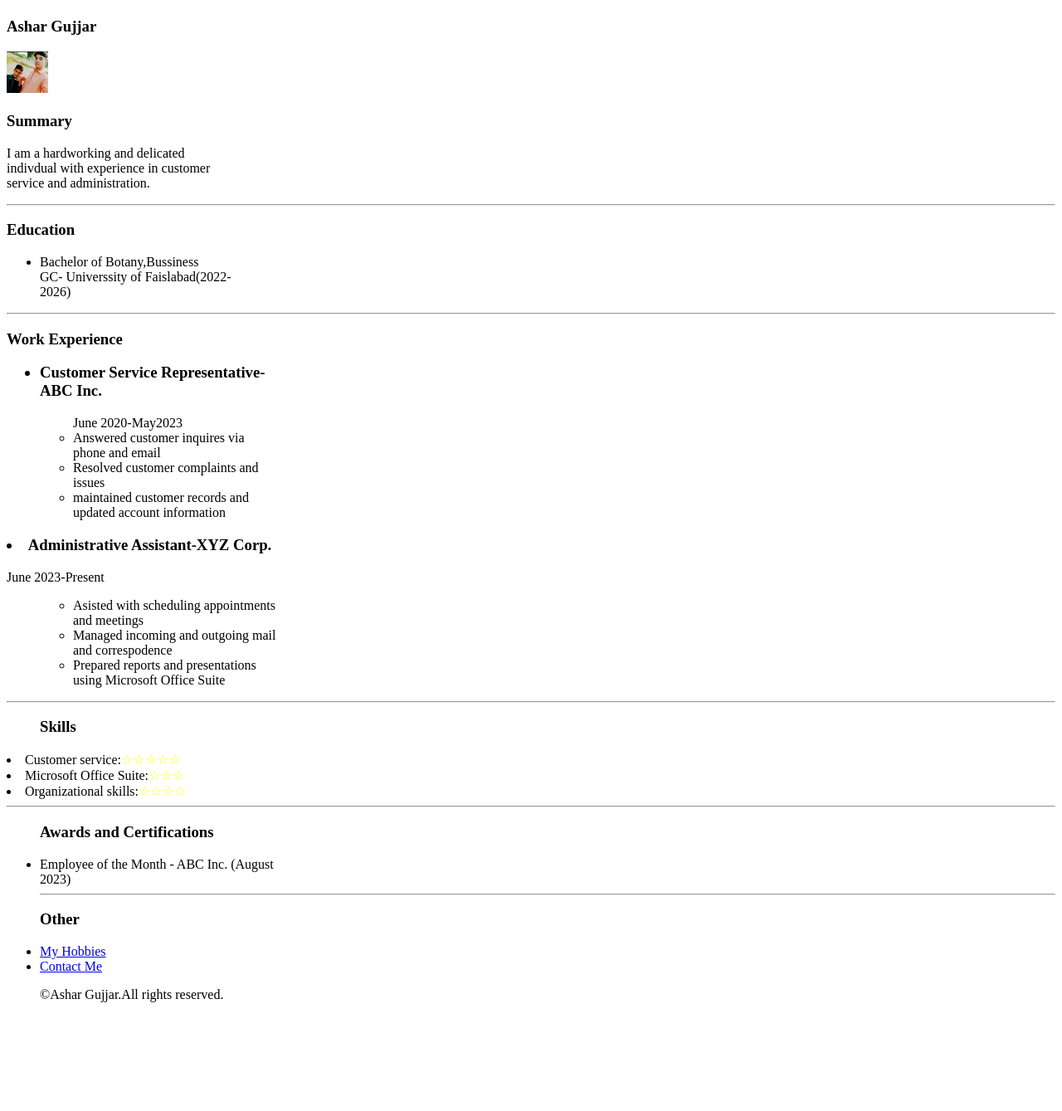
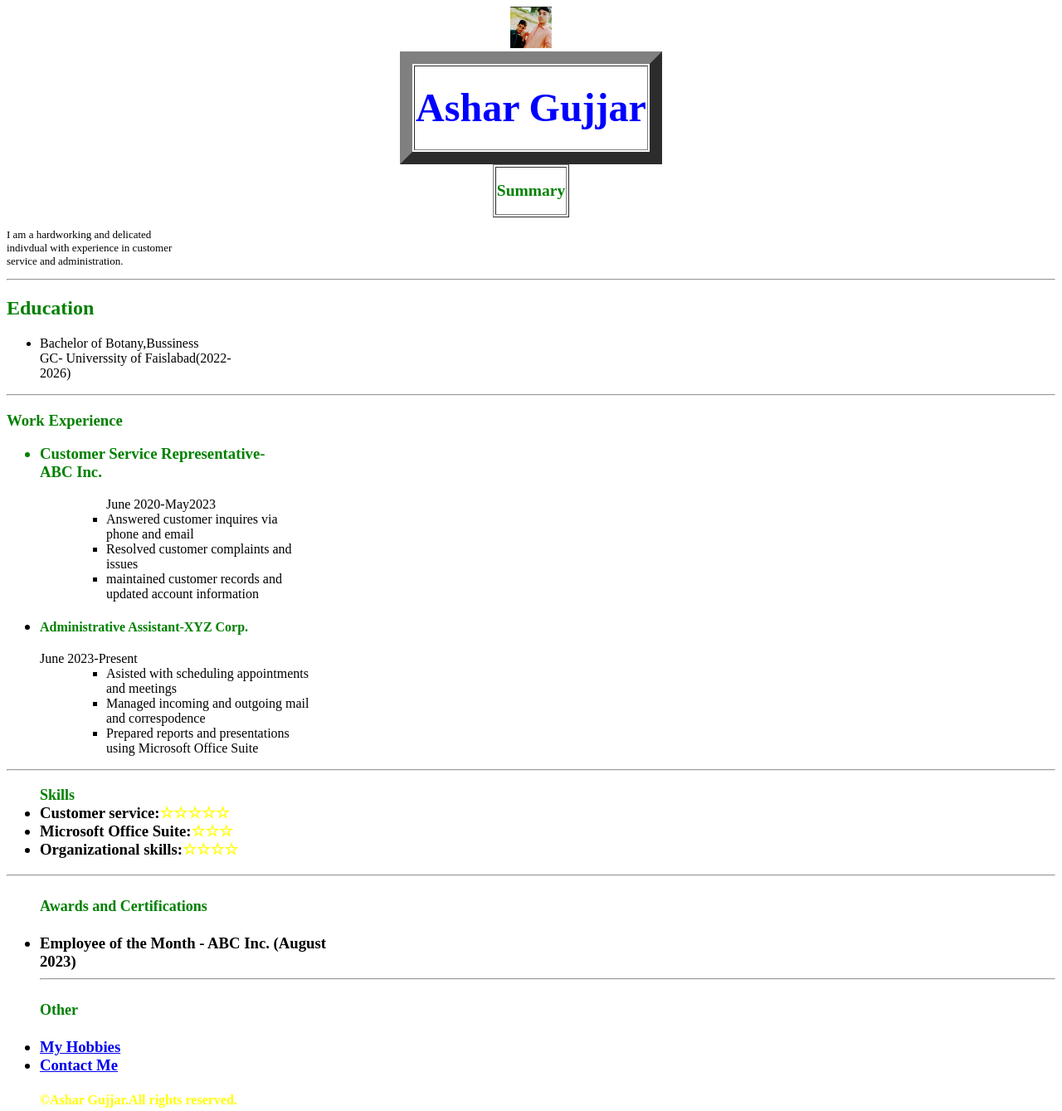
Before and after one commit to AsharRasheed/Information, a plain HTML site: page index.html in a window 1280 px wide. Shown: the whole page at 83% size. Before the commit the page ends 1224 px from the top, so only its background shows below. Drawn offline with Linux system fonts and the light colour scheme.

Commit message:
Add files via upload

```diff
--- a/index.html
+++ b/index.html
@@ -5,44 +5,57 @@
     <title>My Resume</title>
 </head>
 <body>
-<h1></h1>
-<h3>Ashar Gujjar</h3>
+<center>
+<table border="15">
+    <tr>
+    <td><h1>
+    <font size="7" color="blue">Ashar Gujjar</h1></font></td></tr>
+
+</center>
+
 <img src="./Folder 1/ashar main pic.jpeg" height="50" />
-<h3>Summary</h3>
-<p>I am a hardworking and delicated<br> indivdual with experience in customer<br>service and administration.</p>
+<center>
+<table border="1">
+<tr>
+<td>
+<font size="2" color="green"><h2>Summary</h2></font>
+</td>
+</tr></table>
+</center>
+<font size="2" color="black"><p>I am a hardworking and delicated<br> indivdual with experience in customer<br>service and administration.</p></font>
 <hr>
-<h3>Education</h3>
+<font size="3" color="green"><h2>Education</h2></font>
 <ul>
     <li>Bachelor of Botany,Bussiness<br>GC- Universsity of Faislabad(2022-<br>2026)</li>
 </ul><hr>
-<h3>Work Experience<br><ul>
+<font size="3" color="green"><h3>Work Experience<br>
+<ul>
 <li>Customer Service Representative-<br>ABC Inc.
-</h3></li>
+</h3><ul></li></font>
 <ul>
     <ul>June 2020-May2023
 <li>Answered customer inquires via<br>phone and email</li>
 <li>Resolved customer complaints and<br>issues</li>
 <li>maintained customer records and<br>updated account information</li>
-</ul></ul><h3><li>Administrative Assistant-XYZ Corp.</li></h3>June 2023-Present
+</ul></ul><h3><li><font size="3" color="green">Administrative Assistant-XYZ Corp.</font></li></h3>June 2023-Present
 <ul><ul><li>Asisted with scheduling appointments <br>and meetings</li>
 <li>Managed incoming and outgoing mail<br>and correspodence</li>
 <li>Prepared reports and presentations<br>using Microsoft Office Suite</li>
 </ul>
 </li></ul>
 </ul><hr>
-<h3><ul>Skills</h3>
+<h3><ul><font size="4" color="green">Skills</font>
 <li>Customer service:<span style="font-size:100%;color:yellow;">&star;</span><span style="font-size:100%;color:yellow;">&star;</span><span style="font-size:100%;color:yellow;">&star;</span><span style="font-size:100%;color:yellow;">&star;</span><span style="font-size:100%;color:yellow;">&star;</span></li>
 <li>Microsoft Office Suite:<span style="font-size:100%;color:yellow;">&star;</span><span style="font-size:100%;color:yellow;">&star;</span><span style="font-size:100%;color:yellow;">&star;</span></li>
 <li>Organizational skills:<span style="font-size:100%;color:yellow;">&star;</span><span style="font-size:100%;color:yellow;">&star;</span><span style="font-size:100%;color:yellow;">&star;</span><span style="font-size:100%;color:yellow;">&star;</span></li>
 </ul><hr>
-<ul><h3>Awards and Certifications</h3>
+<ul><h3><font size="4" color="green">Awards and Certifications</font></h3>
 <li>Employee of  the Month - ABC Inc. (August<br>2023)</li>
 <hr>
-<h3>Other</h3>
+<h3><font size="4" color="green">Other</h3></font>
 <li><a href="./Folder 1/ashar main pic.jpeg">My Hobbies</a></li>
 <li><a href="./Folder 1/contact.html">Contact Me</a></li>
 <footer>
-    <p>&copy;Ashar Gujjar.All rights reserved.</p>
+    <font size="3" color="yellow"><p>&copy;Ashar Gujjar.All rights reserved.</font></p>
 </footer>
-
 </body>
```
